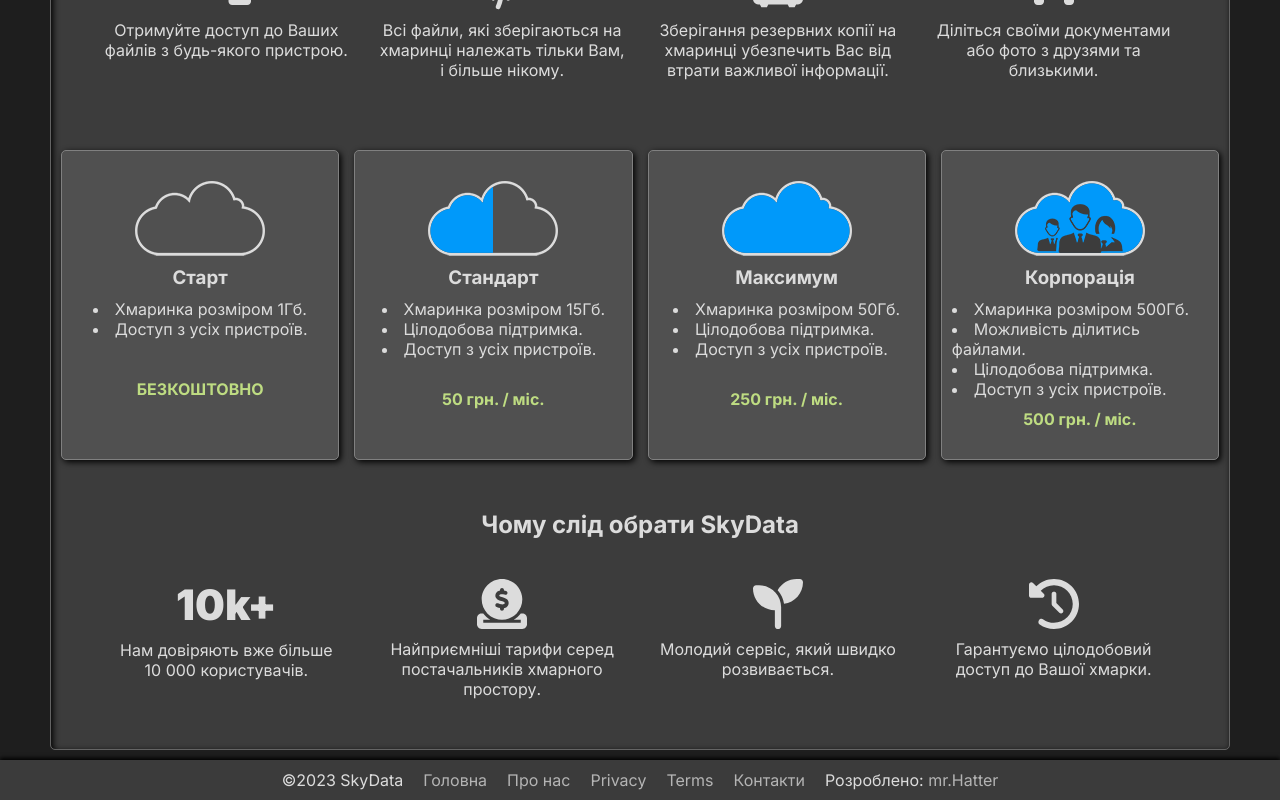
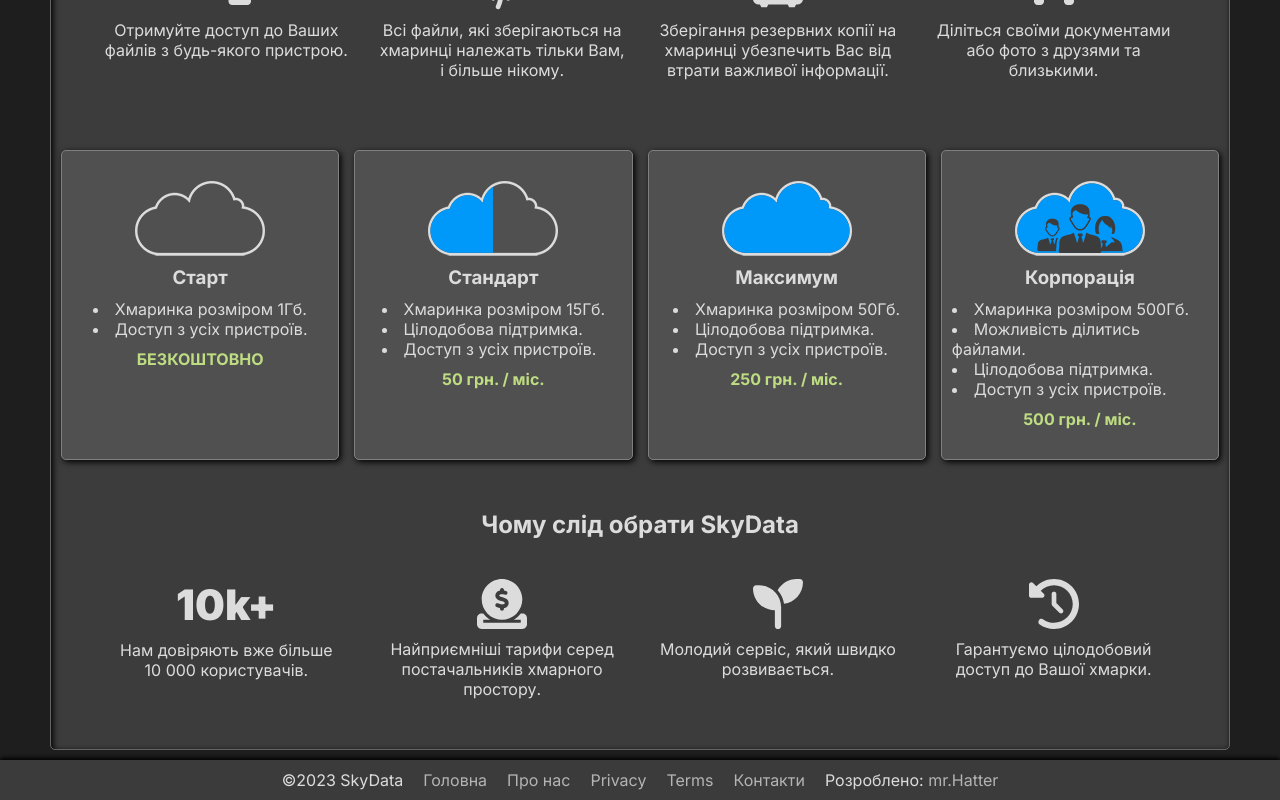
Before and after one commit to HatterJS/SkyData-frontend, a Next.js app: page / in a window 1280 px wide. Shown: the part 1015-1815 px from the top of the page. Built offline with nearby package versions, Linux system fonts and the light colour scheme.

Commit message:
tariff page added

```diff
--- a/components/Header/index.tsx
+++ b/components/Header/index.tsx
@@ -66,24 +66,24 @@ export const Header: React.FC = () => {
               </div>
               <div className={styles.dropdownMenu}>
                 <ul>
+                  <Link href={'/profile'}>
                     <li className={styles.menuItem}>
-                    <Link href={'/profile'}>
                       {diagramSVG}
                       Інформація
+                    </li>
                   </Link>
-                  </li>
+                  <Link href={'/profile/settings'}>
                     <li className={styles.menuItem}>
-                    <Link href={'/profile/settings'}>
                       {userSettingsSVG}
                       Налаштування
+                    </li>
                   </Link>
-                  </li>
+                  <Link href={'/profile/tariff'}>
                     <li className={styles.menuItem}>
-                    <Link href={'/profile/tariff'}>
                       {tariffSVG}
                       Зміна тарифу
+                    </li>
                   </Link>
-                  </li>
                   <li className={styles.menuItem} onClick={logoutHandle}>
                     {logoutSVG} Вийти
                   </li>
--- a/components/Offers/index.tsx
+++ b/components/Offers/index.tsx
@@ -79,10 +79,10 @@ export const Offers: React.FC = () => {
         </div>
       </div>
       <div className={styles.paidServicesSection} id='paidServices'>
-        <TariffPlanItem tariff={'start'} />
-        <TariffPlanItem tariff={'standart'} />
-        <TariffPlanItem tariff={'maximum'} />
-        <TariffPlanItem tariff={'enterprise'} />
+        <TariffPlanItem tariff={'start'} isActive={true} />
+        <TariffPlanItem tariff={'standart'} isActive={true} />
+        <TariffPlanItem tariff={'maximum'} isActive={true} />
+        <TariffPlanItem tariff={'enterprise'} isActive={true} />
       </div>
       <div className={styles.informSection}>
         <h2>Чому слід обрати SkyData</h2>
--- a/components/TariffPlanItem/TariffPlanItem.module.scss
+++ b/components/TariffPlanItem/TariffPlanItem.module.scss
@@ -1,4 +1,5 @@
-.paidServiceItem {
+.paidServiceItem,
+.paidServiceItemDisabled {
   display: flex;
   flex-direction: column;
   align-items: center;
@@ -19,13 +20,36 @@
     background-color: rgb(150, 150, 150);
     transform: translateY(0px);
   }
+  h3 {
+    margin-top: 10px;
+  }
   h4 {
     display: flex;
     align-items: center;
     flex: 1 1 auto;
     color: rgb(190, 220, 130);
+    margin-top: 10px;
   }
   li {
     list-style-position: inside;
   }
 }
+.imageBlock,
+.descriptionBlock {
+  display: flex;
+  flex-direction: column;
+  align-items: center;
+}
+
+.paidServiceItemDisabled {
+  flex-direction: row;
+  justify-content: center;
+  row-gap: 10px;
+  column-gap: 30px;
+  flex-wrap: wrap;
+  pointer-events: none;
+  background-color: inherit;
+  border: none;
+  border-radius: inherit;
+  box-shadow: none;
+}
--- a/components/TariffPlanItem/index.tsx
+++ b/components/TariffPlanItem/index.tsx
@@ -1,8 +1,10 @@
+import Link from 'next/link';
 import styles from './TariffPlanItem.module.scss';
 import Image from 'next/image';
 
 interface Props {
   tariff: string;
+  isActive: boolean;
 }
 interface Tariffs {
   [key: string]: {
@@ -13,7 +15,7 @@ interface Tariffs {
   };
 }
 
-const TariffPlanItem: React.FC<Props> = ({ tariff }) => {
+const TariffPlanItem: React.FC<Props> = ({ tariff, isActive = false }) => {
   const tariffs: Tariffs = {
     start: {
       name: 'Старт',
@@ -55,9 +57,17 @@ const TariffPlanItem: React.FC<Props> = ({ tariff }) => {
   };
   const currentTariff = tariffs[tariff];
   return (
-    <div className={styles.paidServiceItem}>
+    <Link
+      href={'/profile/order'}
+      className={
+        isActive ? styles.paidServiceItem : styles.paidServiceItemDisabled
+      }
+    >
+      <div className={styles.imageBlock}>
         <Image src={currentTariff.image} alt={tariff} width={130} height={75} />
         <h3>{currentTariff.name}</h3>
+      </div>
+      <div className={styles.descriptionBlock}>
         <ul>
           {currentTariff.conditions.map((condition) => (
             <li key={condition}>{condition}</li>
@@ -65,6 +75,7 @@ const TariffPlanItem: React.FC<Props> = ({ tariff }) => {
         </ul>
         <h4>{currentTariff.price}</h4>
       </div>
+    </Link>
   );
 };
 
--- a/styles/InformPages.module.scss
+++ b/styles/InformPages.module.scss
@@ -33,7 +33,7 @@
   flex-direction: column;
   align-items: center;
   gap: 10px;
-  background-color: rgb(220, 220, 220);
+  background: linear-gradient(to top, rgb(180, 180, 180), rgb(240, 240, 240));
   border-radius: 10px;
   box-shadow: 2px 2px 4px black;
   padding: 15px;
@@ -44,6 +44,7 @@
   &:hover {
     background-color: rgb(240, 240, 240);
     transform: translateY(-1px);
+    filter: contrast(1.2);
   }
   h2,
   h3,
```
Also changed, not shown: components/auth/Auth.module.scss (+6 -2 lines), pages/profile/Profile.module.scss (+14 -3 lines), pages/profile/index.tsx (+4 -4 lines), pages/profile/order.tsx (added, +32 -0 lines), pages/profile/tariff.tsx (+26 -4 lines), public/img/assistant_QR.png. Lines whose indentation alone changed are shown as unchanged.
